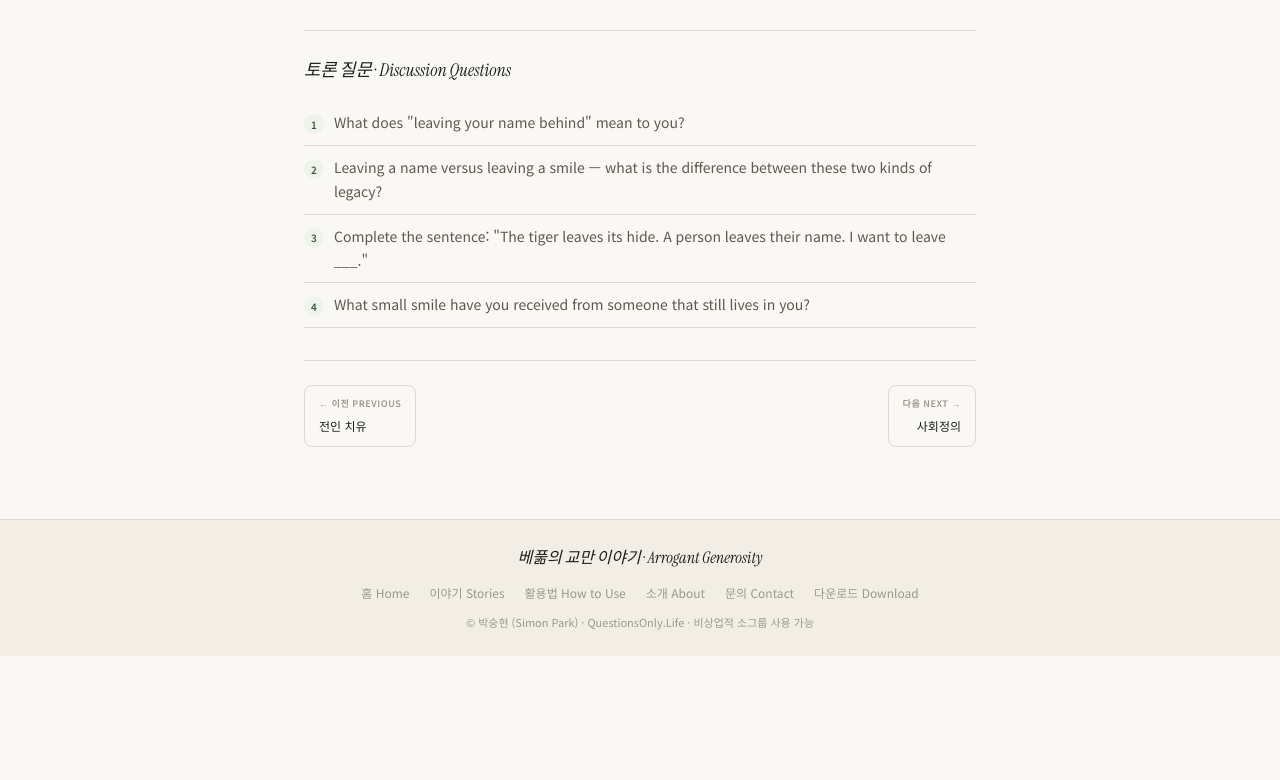
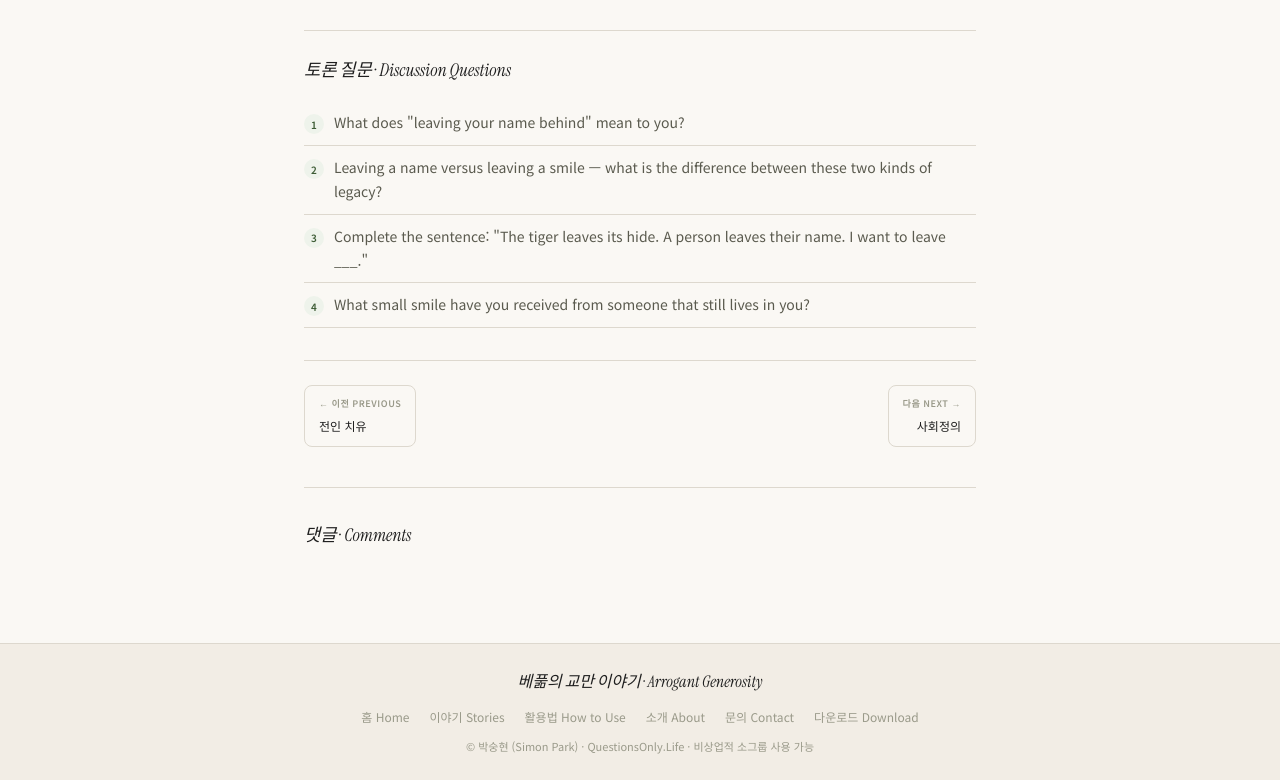
Before and after one commit to SimonPark-Life/questionsonly-life, a Next.js app: page /stories/a-small-smile in a window 1280 px wide. Shown: the part 899-1679 px from the top of the page. Before the commit the page ends 1555 px from the top, so only its background shows below. Built offline with nearby package versions, Linux system fonts and the light colour scheme.

Commit message:
Add Giscus comments to story pages

```diff
--- /dev/null
+++ b/components/GiscusComments.tsx
@@ -0,0 +1,44 @@
+'use client';
+import { useEffect, useRef } from 'react';
+
+export default function GiscusComments() {
+  const ref = useRef<HTMLDivElement>(null);
+
+  useEffect(() => {
+    if (!ref.current || ref.current.hasChildNodes()) return;
+
+    const script = document.createElement('script');
+    script.src = 'https://giscus.app/client.js';
+    script.setAttribute('data-repo', 'SimonPark-Life/questionsonly-life');
+    script.setAttribute('data-repo-id', 'R_kgDOSHpXFg');
+    script.setAttribute('data-category', 'Announcements');
+    script.setAttribute('data-category-id', 'DIC_kwDOSHpXFs4C7yW5');
+    script.setAttribute('data-mapping', 'pathname');
+    script.setAttribute('data-strict', '0');
+    script.setAttribute('data-reactions-enabled', '1');
+    script.setAttribute('data-emit-metadata', '0');
+    script.setAttribute('data-input-position', 'top');
+    script.setAttribute('data-theme', 'light');
+    script.setAttribute('data-lang', 'ko');
+    script.setAttribute('data-loading', 'lazy');
+    script.crossOrigin = 'anonymous';
+    script.async = true;
+
+    ref.current.appendChild(script);
+  }, []);
+
+  return (
+    <div style={{ marginTop: 40, paddingTop: 32, borderTop: '1px solid var(--rule)' }}>
+      <div style={{
+        fontFamily: 'var(--serif)',
+        fontStyle: 'italic',
+        fontSize: '1.1rem',
+        marginBottom: 20,
+        color: 'var(--ink)',
+      }}>
+        댓글 · Comments
+      </div>
+      <div ref={ref} />
+    </div>
+  );
+}
--- a/components/StoryView.tsx
+++ b/components/StoryView.tsx
@@ -2,6 +2,7 @@
 import { useState } from 'react';
 import Link from 'next/link';
 import { Story } from '@/lib/stories-data';
+import GiscusComments from '@/components/GiscusComments';
 
 interface Props {
   story: Story;
@@ -180,7 +181,7 @@ export default function StoryView({ story, prev, next }: Props) {
           </Link>
         )}
       </div>
-
+      <GiscusComments />
     </div>
   );
 }
```
